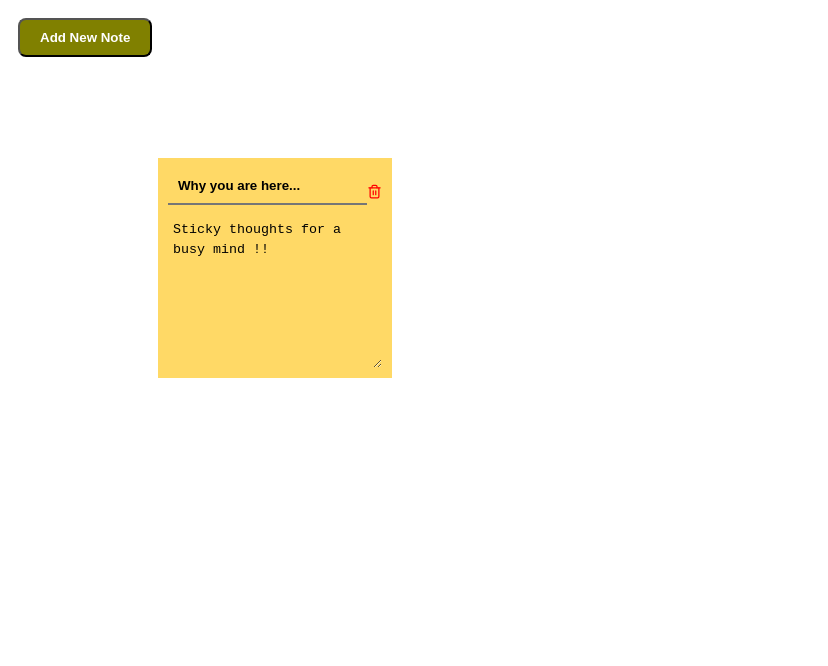
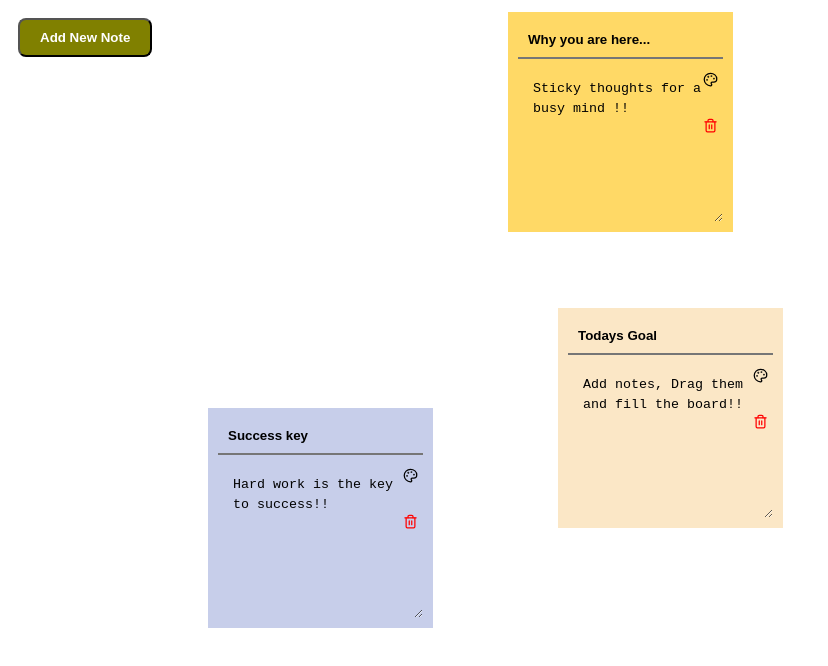
Before and after one commit to React-Ts-Apps/drag-and-drop-notes, a React (Vite) app: page / in a window 1280 px wide. Shown: the top 666 px of the page, without its empty margins (0-828 px from the left). Built offline with nearby package versions, Linux system fonts and the light colour scheme.

Commit message:
add color palette

```diff
--- a/src/components/NotesBoard/Note.tsx
+++ b/src/components/NotesBoard/Note.tsx
@@ -1,4 +1,5 @@
 
+import { Palette } from "lucide-react"
 import { NoteItemProps } from "../../types/notes"
 import DeleteButton from "../ui/DeleteButton"
 
@@ -12,20 +13,29 @@ const Note = ({ note, updateNote, startDrag, deleteNote }: NoteItemProps) => {
             }}
             onMouseDown={(e) => startDrag(e, note.id)}
         >
-            <div>
-                <input placeholder="Enter title"
-                    value={note.title}
-                    className="note-title"
-                    onChange={(e) => updateNote(note.id, "title", e.target.value)}
-                />
-                <DeleteButton color="red" size={15} onClick={() => deleteNote(note.id)} />
-            </div>
 
-            <textarea placeholder="Write something...." value={note.content}
+            <input name="title" placeholder="Enter title"
+                value={note.title}
+                className="note-title"
+                onChange={(e) => updateNote(note.id, "title", e.target.value)}
+            />
+
+            <textarea name="content" placeholder="Write something...." value={note.content}
                 className="note-content"
                 onChange={(e) =>
                     updateNote(note.id, "content", e.target.value)}
                 onMouseDown={(e) => e.stopPropagation()} />
+
+            <div className="note-toolbar">
+                <label className="color-palette-btn" onMouseDown={(e) => e.stopPropagation()}>
+                    <Palette size={15} />
+                    <input type="color"
+                        onChange={(e) => updateNote(note.id, "color", e.target.value)}
+                    />
+                </label>
+                <DeleteButton color="red" size={15} onClick={() => deleteNote(note.id)} />
+
+            </div>
         </div>
     )
 }
--- a/src/constants/constants.ts
+++ b/src/constants/constants.ts
@@ -14,5 +14,11 @@ export const COLORS = [
 ];
 
 export const INITIAL_NOTES = [{
-    id: 1, title: 'Why you are here...', content: 'Sticky thoughts for a busy mind !!', x: 150, y: 150, color: "#FFD966"
+    id: 1, title: 'Why you are here...', content: 'Sticky thoughts for a busy mind !!', x: 500, y: 4, color: "#FFD966"
+},
+{
+    id: 2, title: 'Todays Goal', content: 'Add notes, Drag them and fill the board!!', x: 550, y: 300, color: "#FBE7C6"
+},
+{
+    id: 3, title: 'Success key', content: 'Hard work is the key to success!!', x: 200, y: 400, color: "#C7CEEA"
 }]
--- a/src/hooks/useNotes.ts
+++ b/src/hooks/useNotes.ts
@@ -16,7 +16,7 @@ export function useNotes(notes: NoteProps[], setNotes: React.Dispatch<React.SetS
         setNotes((prev) => prev.filter(note => note.id !== id))
     }
 
-    const updateNote = (id: number, field: "title" | "content", value: string) => {
+    const updateNote = (id: number, field: "title" | "content" | "color", value: string) => {
         setNotes((prev) => prev.map(note => note.id === id ? { ...note, [field]: value } : note))
     }
 
--- a/src/styles/notes.css
+++ b/src/styles/notes.css
@@ -1,8 +1,8 @@
 .notes-board {
     position: relative;
-    width: 100vw;
-    height: 100vh;
-    overflow: hidden;
+    width: 50vw;
+    height: 50vh;
+
 }
 
 .add-note-button {
@@ -23,9 +23,10 @@
     cursor: crosshair;
     display: flex;
     flex-direction: column;
+    min-height: 200px;
+    min-width: 200px;
+    user-select: none;
     padding: 10px;
-    height: 200px;
-    user-select: none;
 }
 
 
@@ -36,24 +37,30 @@
     outline: none;
     background-color: transparent;
     font-weight: bold;
-    margin-bottom: 10px;
+    margin-bottom: 5px;
     padding: 10px;
-    flex-grow: 1;
 }
 
 .note-content {
     outline: none;
     border: none;
     background-color: transparent;
-    padding: 5px;
+    padding: 15px;
     flex: 1;
     line-height: 1.5;
-
+    width: auto;
 }
 
+.note-toolbar {
+    display: flex;
+    flex-direction: column;
+    position: absolute;
+    right: 0;
+    width: 30px;
+    pointer-events: all;
+    padding-top: 50px;
+}
 
-.sticky-note>div {
-    display: flex;
-    align-items: center;
-    justify-content: space-between;
+.color-palette-btn>input {
+    opacity: 0;
 }
--- a/src/types/notes.ts
+++ b/src/types/notes.ts
@@ -25,7 +25,7 @@ export type DeleteButtonProps = {
 
 export type NoteItemProps = {
     note: NoteProps;
-    updateNote: (id: number, field: 'title' | 'content', value: string) => void;
+    updateNote: (id: number, field: 'title' | 'content' | 'color', value: string) => void;
     startDrag: (e: React.MouseEvent, id: number) => void;
     deleteNote: (id: number) => void;
 }
```
